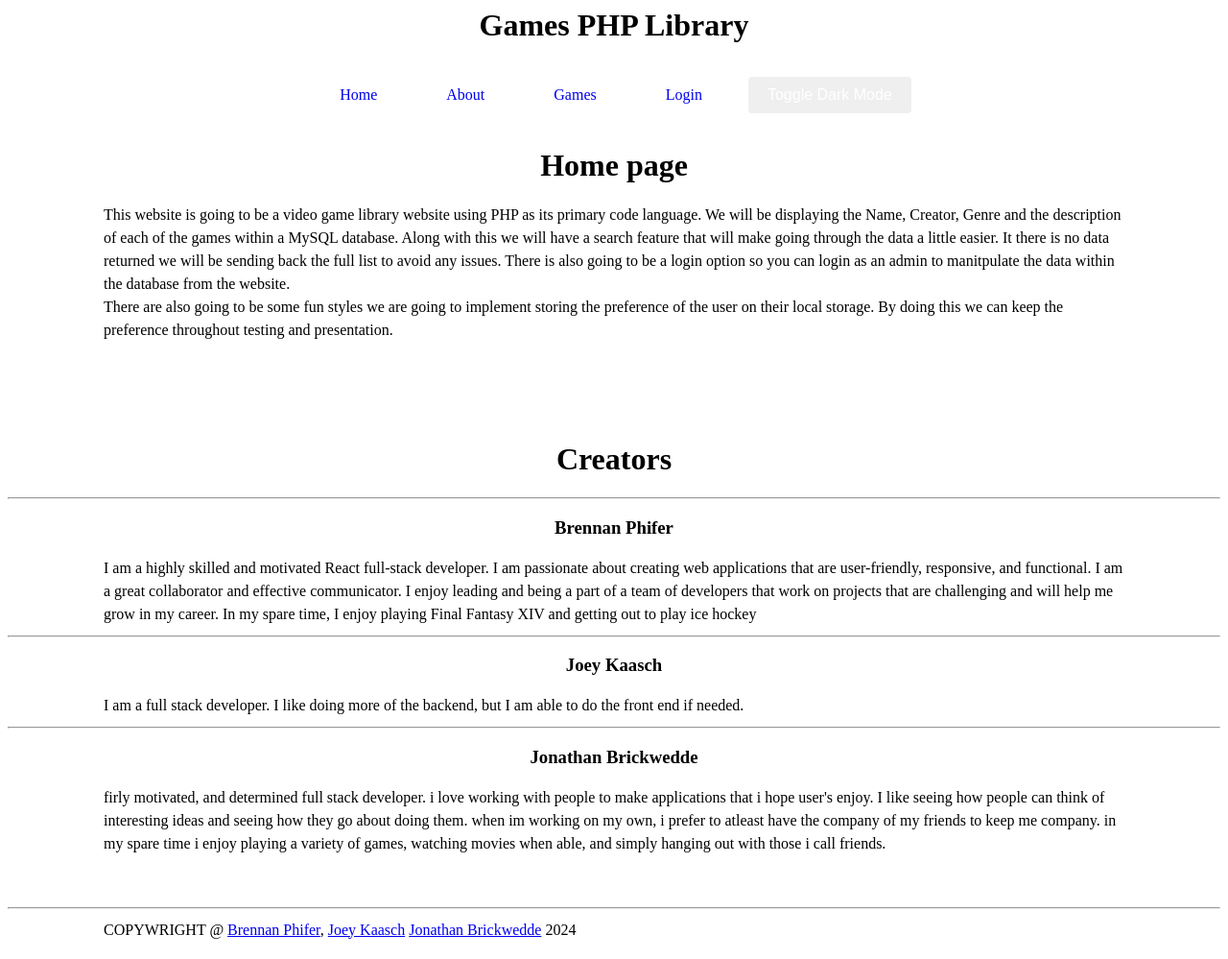
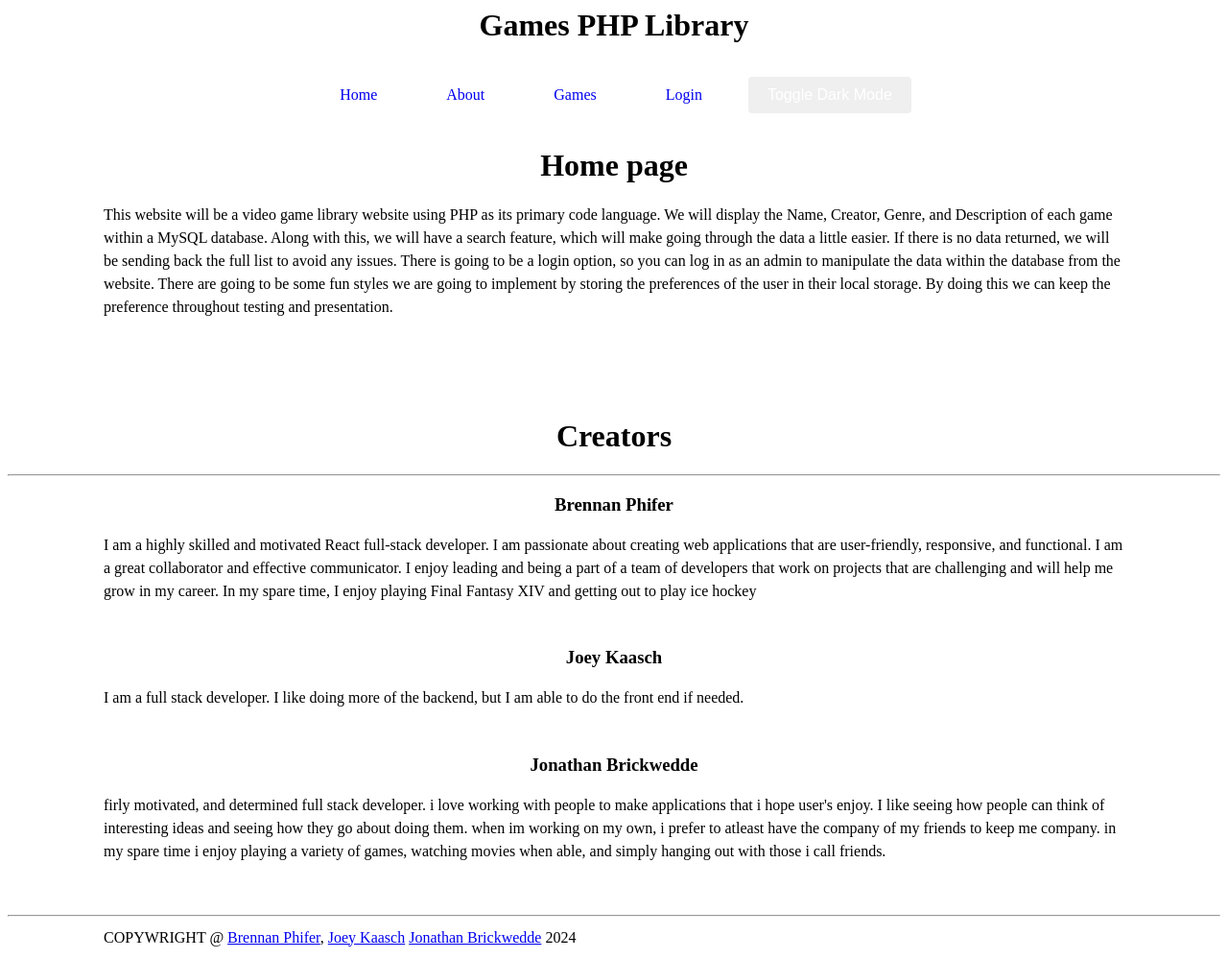
Before and after one commit to NovaGamer368/Games-PHP-Library, a PHP site: page / in a window 1280 px wide. Shown: the whole page at 96% size. Before the commit the page ends 978 px from the top, so only its background shows below. Run offline with PHP 8.4, Linux system fonts and the light colour scheme.

Commit message:
Desc and Creators

```diff
--- a/Front-end/Home/Creators.php
+++ b/Front-end/Home/Creators.php
@@ -11,11 +11,11 @@ user-friendly, responsive, and functional. I am a great collaborator and effecti
 a part of a team of developers that work on projects that are challenging and will help me grow in my career. In my spare
 time, I enjoy playing Final Fantasy XIV and getting out to play ice hockey</p>
 
-<hr />
+<br />
 <h3>Joey Kaasch </h3>
 <p>I am a full stack developer. I like doing more of the backend, but I am able to do the front end if needed.</p>
 
-<hr />
+<br />
 <h3>Jonathan Brickwedde</h3>
     <p>firly motivated, and determined full stack developer. i love working with people to make applications that i hope user's enjoy.
     I like seeing how people can think of interesting ideas and seeing how they go about doing them. when im working on my own,
--- a/Front-end/Home/WebsiteDescription.php
+++ b/Front-end/Home/WebsiteDescription.php
@@ -1,8 +1,7 @@
-<p>This website is going to be a video game library website using PHP as its primary code language. We will be displaying
-    the Name, Creator, Genre and the description of each of the games within a MySQL database. Along with this we will have a search
-    feature that will make going through the data a little easier. It there is no data returned we will be sending back the full list to avoid any issues.
-    There is also going to be a login option so you can login as an admin to manitpulate the data within the database from the website.
-    <br/>
-    There are also going to be some fun styles we are going to implement storing the preference of the user on their local storage. By
-    doing this we can keep the preference throughout testing and presentation.
-    </p>
+<p>
+    This website will be a video game library website using PHP as its primary code language. We will display the Name, Creator, Genre, and Description of each game within
+    a MySQL database. Along with this, we will have a search feature, which will make going through the data a little easier. If there is no data returned, we will be
+    sending back the full list to avoid any issues. There is going to be a login option, so you can log in as an admin to manipulate the data within the database from the
+    website. There are going to be some fun styles we are going to implement by storing the preferences of the user in their local storage. By doing this we can keep the
+    preference throughout testing and presentation.
+</p>
```
